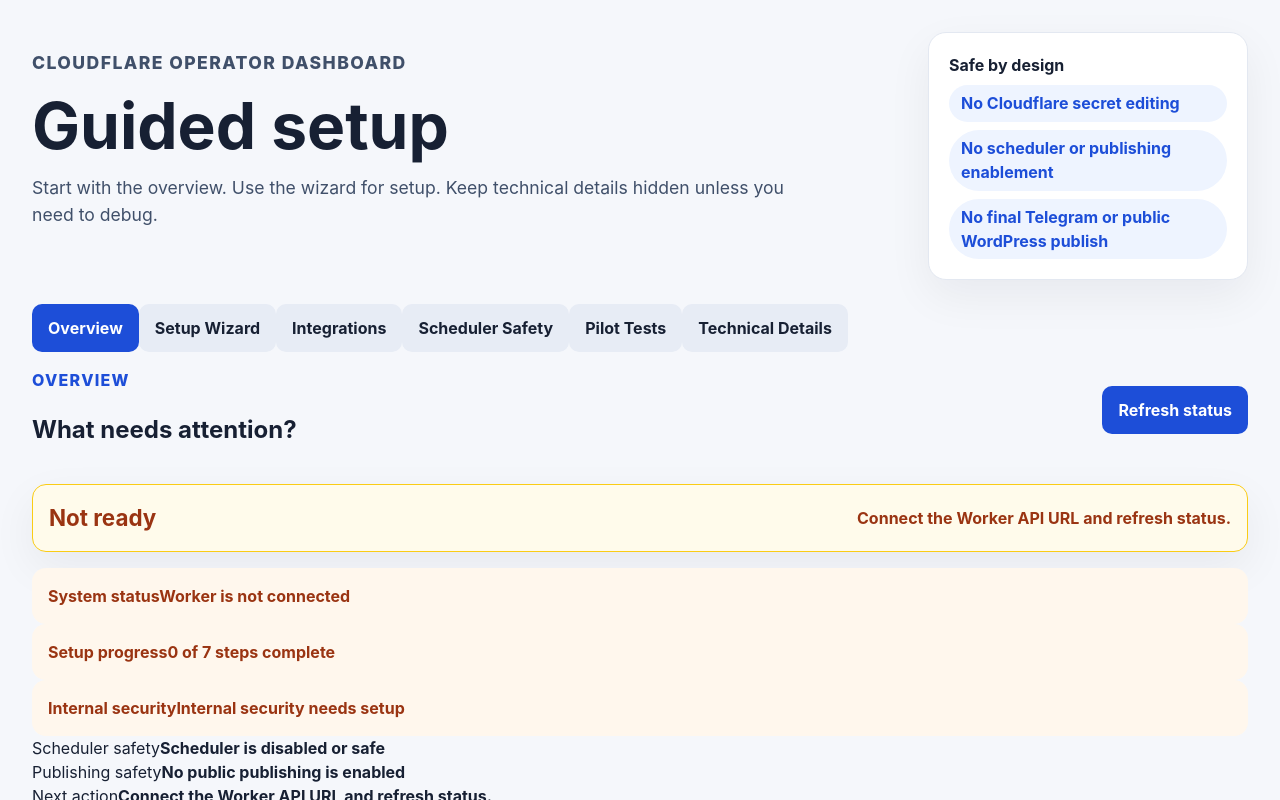
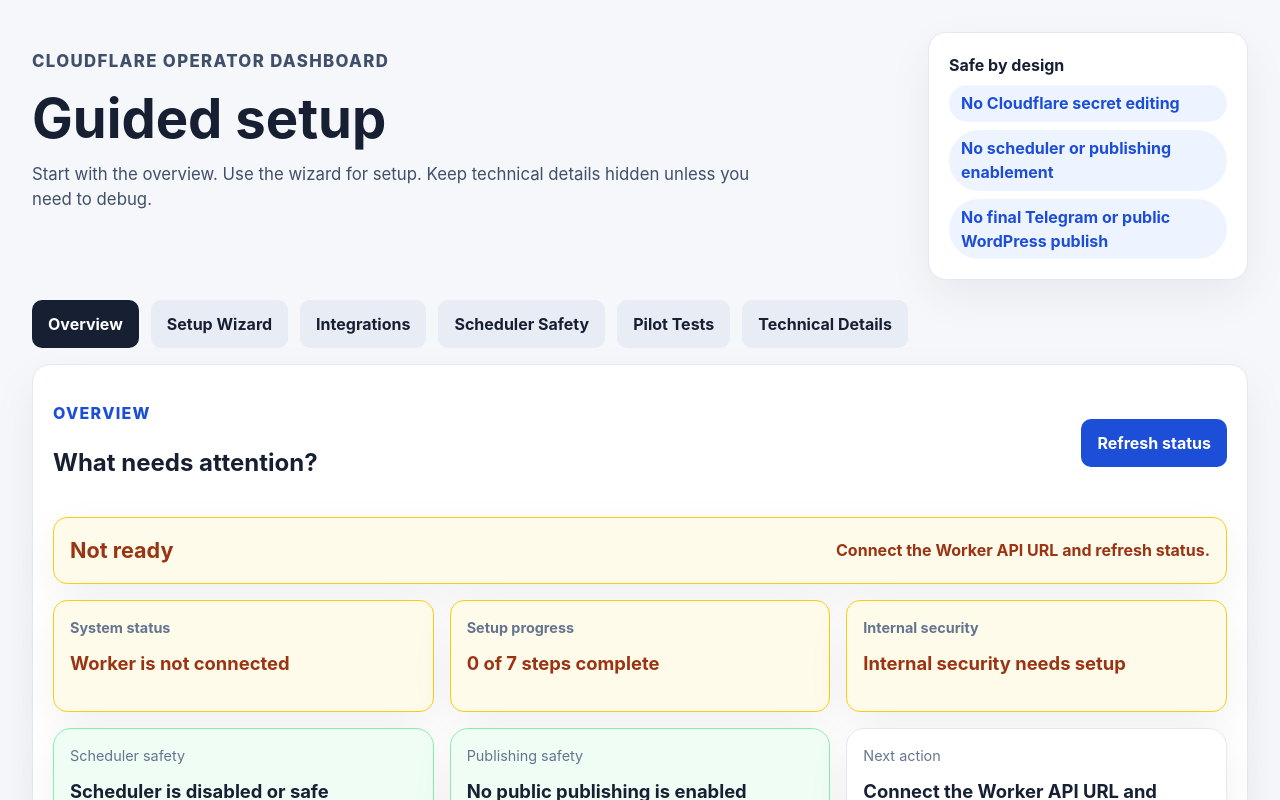
Before and after one commit to pourebadi/ai-curation-publisher-agent, a React (Vite) app in the folder apps/dashboard/: page / in a window 1280 px wide. Shown: the top 800 px of the page. Built offline with nearby package versions, Linux system fonts and the light colour scheme.

Commit message:
fix: simplify dashboard setup experience

```diff
--- a/apps/dashboard/src/styles.css
+++ b/apps/dashboard/src/styles.css
@@ -5,9 +5,7 @@
   line-height: 1.5;
 }
 
-* {
-  box-sizing: border-box;
-}
+* { box-sizing: border-box; }
 
 body {
   margin: 0;
@@ -16,9 +14,7 @@
 
 button,
 input,
-textarea {
-  font: inherit;
-}
+textarea { font: inherit; }
 
 button {
   border: 0;
@@ -30,9 +26,7 @@
   padding: 0.75rem 1rem;
 }
 
-button:hover:not(:disabled) {
-  background: #1e40af;
-}
+button:hover:not(:disabled) { background: #1e40af; }
 
 button:disabled {
   background: #9aa7bd;
@@ -44,9 +38,7 @@
   color: #172033;
 }
 
-button.secondary:hover:not(:disabled) {
-  background: #d7deeb;
-}
+button.secondary:hover:not(:disabled) { background: #d7deeb; }
 
 code {
   background: #eef4ff;
@@ -67,7 +59,7 @@
 }
 
 textarea {
-  min-height: 7rem;
+  min-height: 6rem;
   resize: vertical;
 }
 
@@ -119,13 +111,12 @@
 }
 
 td span,
-.muted {
-  color: #65758f;
-}
+.muted,
+.helperText { color: #65758f; }
 
 .shell {
   margin: 0 auto;
-  max-width: 1440px;
+  max-width: 1320px;
   padding: 2rem;
 }
 
@@ -134,19 +125,19 @@
   display: grid;
   gap: 1rem;
   grid-template-columns: minmax(0, 1fr) 320px;
-  margin-bottom: 1.5rem;
+  margin-bottom: 1.25rem;
 }
 
-.hero h1 {
-  font-size: clamp(2rem, 5vw, 4rem);
+.compactHero h1 {
+  font-size: clamp(2rem, 5vw, 3.4rem);
   line-height: 1;
-  margin: 0 0 1rem;
+  margin: 0 0 0.75rem;
 }
 
 .hero p {
   color: #40506a;
-  font-size: 1.1rem;
-  max-width: 760px;
+  font-size: 1.05rem;
+  max-width: 720px;
 }
 
 .eyebrow {
@@ -157,14 +148,20 @@
 }
 
 .heroPanel,
-.card,
+.tabPanel,
 .subcard,
-.summaryCard,
+.overviewCard,
 .runtimeItem,
 .detailItem,
 .pilotStep,
 .statusCallout,
-.launchStatus {
+.launchStatus,
+.wizardCard,
+.stepRail,
+.integrationPanel,
+.helperBlock,
+.actionBox,
+.nextAction {
   background: white;
   border: 1px solid #e3e8f1;
   border-radius: 18px;
@@ -186,7 +183,26 @@
   padding: 0.4rem 0.75rem;
 }
 
-.card {
+.topTabs,
+.subTabs {
+  display: flex;
+  flex-wrap: wrap;
+  gap: 0.75rem;
+  margin: 1rem 0;
+}
+
+.topTabs button,
+.subTabs button {
+  flex: 0 1 auto;
+}
+
+.topTabs button.active,
+.subTabs button.active {
+  background: #172033;
+  color: white;
+}
+
+.tabPanel {
   margin: 1rem 0;
   padding: 1.25rem;
 }
@@ -196,8 +212,18 @@
 .detailItem,
 .pilotStep,
 .statusCallout,
-.launchStatus {
+.launchStatus,
+.wizardCard,
+.stepRail,
+.integrationPanel,
+.helperBlock,
+.actionBox,
+.nextAction {
   padding: 1rem;
+}
+
+.subcard.flat {
+  box-shadow: none;
 }
 
 .grid {
@@ -205,50 +231,50 @@
   gap: 1rem;
 }
 
-.grid.two {
-  grid-template-columns: repeat(2, minmax(0, 1fr));
-}
+.grid.two { grid-template-columns: repeat(2, minmax(0, 1fr)); }
+.grid.three { grid-template-columns: repeat(3, minmax(0, 1fr)); }
 
-.grid.three {
+.overviewCards,
+.runtimeGrid {
+  display: grid;
+  gap: 1rem;
   grid-template-columns: repeat(3, minmax(0, 1fr));
 }
 
-.summaryGrid,
-.runtimeGrid {
-  display: grid;
-  gap: 1rem;
-  grid-template-columns: repeat(4, minmax(0, 1fr));
-}
+.overviewCards.compact { grid-template-columns: repeat(4, minmax(0, 1fr)); }
 
-.runtimeGrid {
-  grid-template-columns: repeat(3, minmax(0, 1fr));
-}
-
-.summaryCard {
+.overviewCard {
   min-height: 7rem;
   padding: 1rem;
 }
 
-.summaryCard span {
+.overviewCard span {
   color: #65758f;
   display: block;
   font-size: 0.9rem;
   margin-bottom: 0.75rem;
 }
 
-.summaryCard strong {
+.overviewCard strong {
   display: block;
-  font-size: 1.25rem;
+  font-size: 1.15rem;
 }
 
-.goodBorder,
+.overviewCard.safe,
 .runtimeItem.safe {
   border-color: #86efac;
+  background: #f0fdf4;
 }
 
-.badBorder,
+.overviewCard.warning,
 .runtimeItem.warning {
+  border-color: #facc15;
+  background: #fffbeb;
+}
+
+.overviewCard.risky {
   border-color: #fda4af;
+  background: #fef2f2;
 }
 
 .runtimeItem.unknown {
@@ -283,12 +309,11 @@
 }
 
 .runtimeItem dd,
-.detailItem dd {
-  margin: 0;
-}
+.detailItem dd { margin: 0; }
 
 .detailList,
-.pilotCards {
+.pilotCards,
+.historyList {
   display: grid;
   gap: 1rem;
 }
@@ -306,9 +331,7 @@
   margin: 1rem 0;
 }
 
-.launchStatus strong {
-  font-size: 1.4rem;
-}
+.launchStatus strong { font-size: 1.35rem; }
 
 .launchStatus.safe,
 .statusCallout.safe {
@@ -328,30 +351,42 @@
   border-color: #fda4af;
 }
 
+.statusPill,
 .badge {
   border-radius: 999px;
   display: inline-flex;
+  font-size: 0.85rem;
+  font-style: normal;
   font-weight: 800;
-  padding: 0.45rem 0.8rem;
+  padding: 0.4rem 0.7rem;
 }
 
+.statusPill.good,
 .badge.good {
   background: #dcfce7;
   color: #166534;
 }
 
+.statusPill.warn,
 .badge.warn {
   background: #fef3c7;
   color: #92400e;
 }
 
+.statusPill.bad,
 .badge.bad {
   background: #fee2e2;
   color: #991b1b;
 }
 
+.statusPill.neutral {
+  background: #e7ecf5;
+  color: #40506a;
+}
+
 .notice,
-.warning {
+.warning,
+.dangerBanner {
   border-radius: 14px;
   font-weight: 700;
   padding: 1rem;
@@ -367,6 +402,11 @@
   color: #9a3412;
 }
 
+.dangerBanner {
+  background: #fef2f2;
+  color: #991b1b;
+}
+
 .okText {
   color: #166534;
   font-weight: 800;
@@ -378,7 +418,10 @@
 }
 
 .buttonRow,
-.sectionTitle {
+.sectionTitle,
+.quickActions,
+.wizardNav,
+.stepHeader {
   align-items: center;
   display: flex;
   flex-wrap: wrap;
@@ -386,10 +429,80 @@
   justify-content: space-between;
 }
 
-.buttonStack {
-  display: flex;
-  flex-direction: column;
+.quickActions {
+  justify-content: flex-start;
+  margin-top: 1rem;
+}
+
+.wizardLayout {
+  display: grid;
+  gap: 1rem;
+  grid-template-columns: 280px minmax(0, 1fr);
+  margin-top: 1rem;
+}
+
+.stepRail {
+  align-content: start;
+  display: grid;
   gap: 0.75rem;
+}
+
+.stepButton {
+  background: #f8fafc;
+  border: 1px solid #e3e8f1;
+  color: #172033;
+  display: grid;
+  gap: 0.25rem;
+  justify-items: start;
+  text-align: left;
+}
+
+.stepButton.active {
+  background: #eef4ff;
+  border-color: #1d4ed8;
+}
+
+.stepButton span {
+  color: #65758f;
+  font-size: 0.85rem;
+}
+
+.stepContent {
+  display: grid;
+  gap: 1rem;
+  margin-top: 1rem;
+}
+
+.progressText {
+  color: #40506a;
+  font-weight: 800;
+}
+
+.progressBar {
+  background: #e7ecf5;
+  border-radius: 999px;
+  height: 0.75rem;
+  overflow: hidden;
+}
+
+.progressBar span {
+  background: #1d4ed8;
+  display: block;
+  height: 100%;
+}
+
+.nextAction {
+  display: grid;
+  gap: 0.35rem;
+  margin: 1rem 0;
+}
+
+.helperBlock ul {
+  margin-bottom: 0;
+}
+
+.actionBox {
+  margin: 1rem 0;
 }
 
 .compactList {
@@ -407,32 +520,24 @@
   font-weight: 700;
 }
 
-.compactList dd {
-  margin: 0;
-}
+.compactList dd { margin: 0; }
 
 .historyItem {
   border-bottom: 1px solid #e3e8f1;
   padding: 0.75rem 0;
 }
 
-.historyItem summary {
+.historyItem summary,
+details summary {
   cursor: pointer;
   font-weight: 700;
-}
-
-.wizard {
-  padding-left: 1.25rem;
-}
-
-.wizard li {
-  margin-bottom: 0.75rem;
 }
 
 @media (max-width: 1180px) {
   .runtimeGrid,
   .pilotCards,
-  .summaryGrid {
+  .overviewCards,
+  .overviewCards.compact {
     grid-template-columns: repeat(2, minmax(0, 1fr));
   }
 }
@@ -440,18 +545,20 @@
 @media (max-width: 1024px) {
   .hero,
   .grid.two,
-  .grid.three {
+  .grid.three,
+  .wizardLayout {
     grid-template-columns: 1fr;
   }
 }
 
 @media (max-width: 640px) {
-  .shell {
-    padding: 1rem;
-  }
+  .shell { padding: 1rem; }
 
   .buttonRow,
   .sectionTitle,
+  .quickActions,
+  .wizardNav,
+  .stepHeader,
   .launchStatus {
     align-items: stretch;
     flex-direction: column;
@@ -459,11 +566,10 @@
 
   .runtimeGrid,
   .pilotCards,
-  .summaryGrid {
+  .overviewCards,
+  .overviewCards.compact {
     grid-template-columns: 1fr;
   }
 
-  button {
-    width: 100%;
-  }
+  button { width: 100%; }
 }
```
